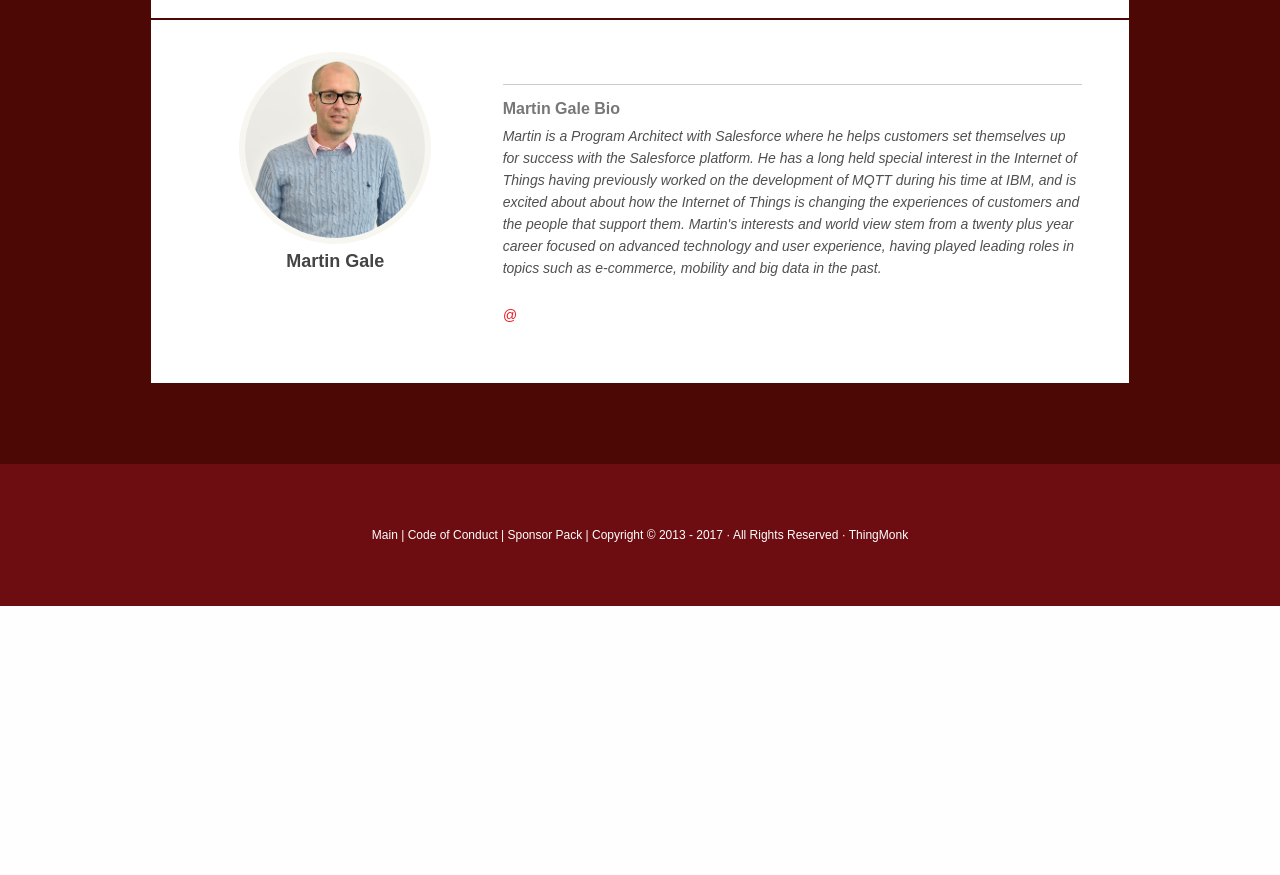
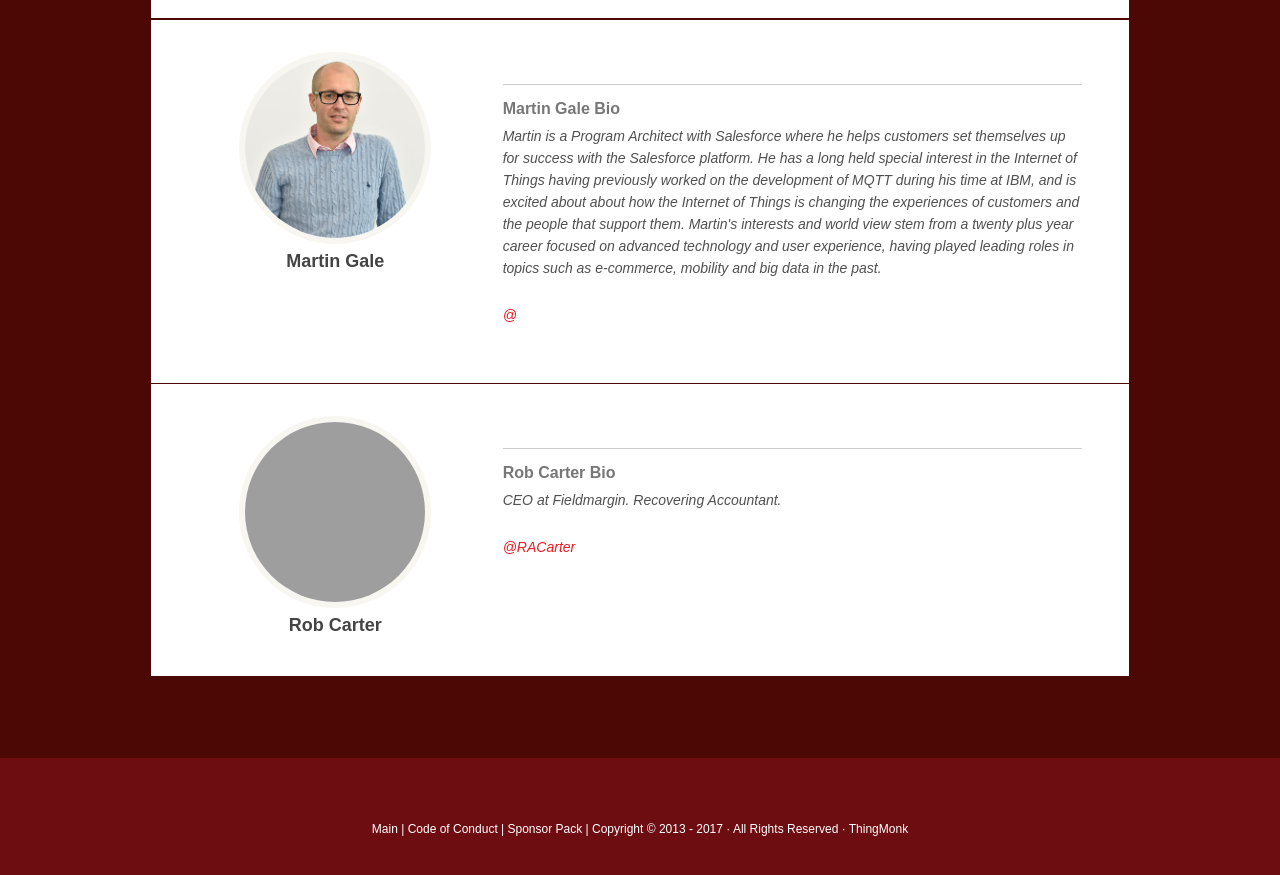
Before and after one commit to thingmonk/thingmonk.github.io, a Jekyll site: the page built from thingmonk-talks.html, in a window 1280 px wide and 900 px high, scrolled down 5913 px. Shown: the top 875 px of the window. Built offline with Jekyll 4.4.1, drawn with Linux system fonts in a browser that asks for light colours; before the commit the page ends 6519 px from its top, so only the background shows below that; grey boxes are pictures that could not be loaded.

Commit message:
Add Rob Carter as speaker

```diff
--- a/_data/speakers.yml
+++ b/_data/speakers.yml
@@ -102,3 +102,10 @@
   talktitle:
   talkabstract:
   twitter:
+
+- name: Rob Carter
+  photo: robc.png
+  bio: CEO at Fieldmargin. Recovering Accountant.
+  talktitle:
+  talkabstract:
+  twitter: RACarter
```
